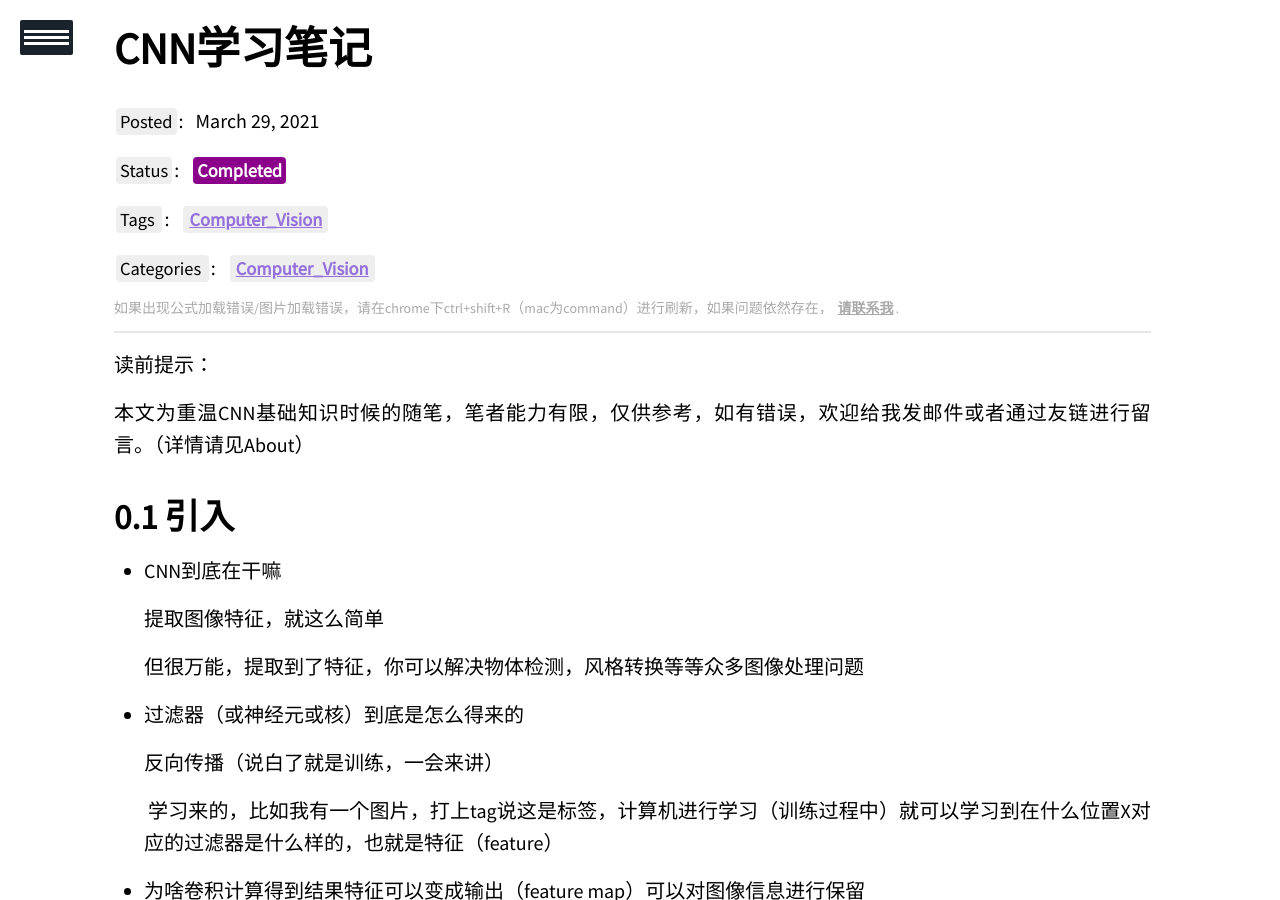
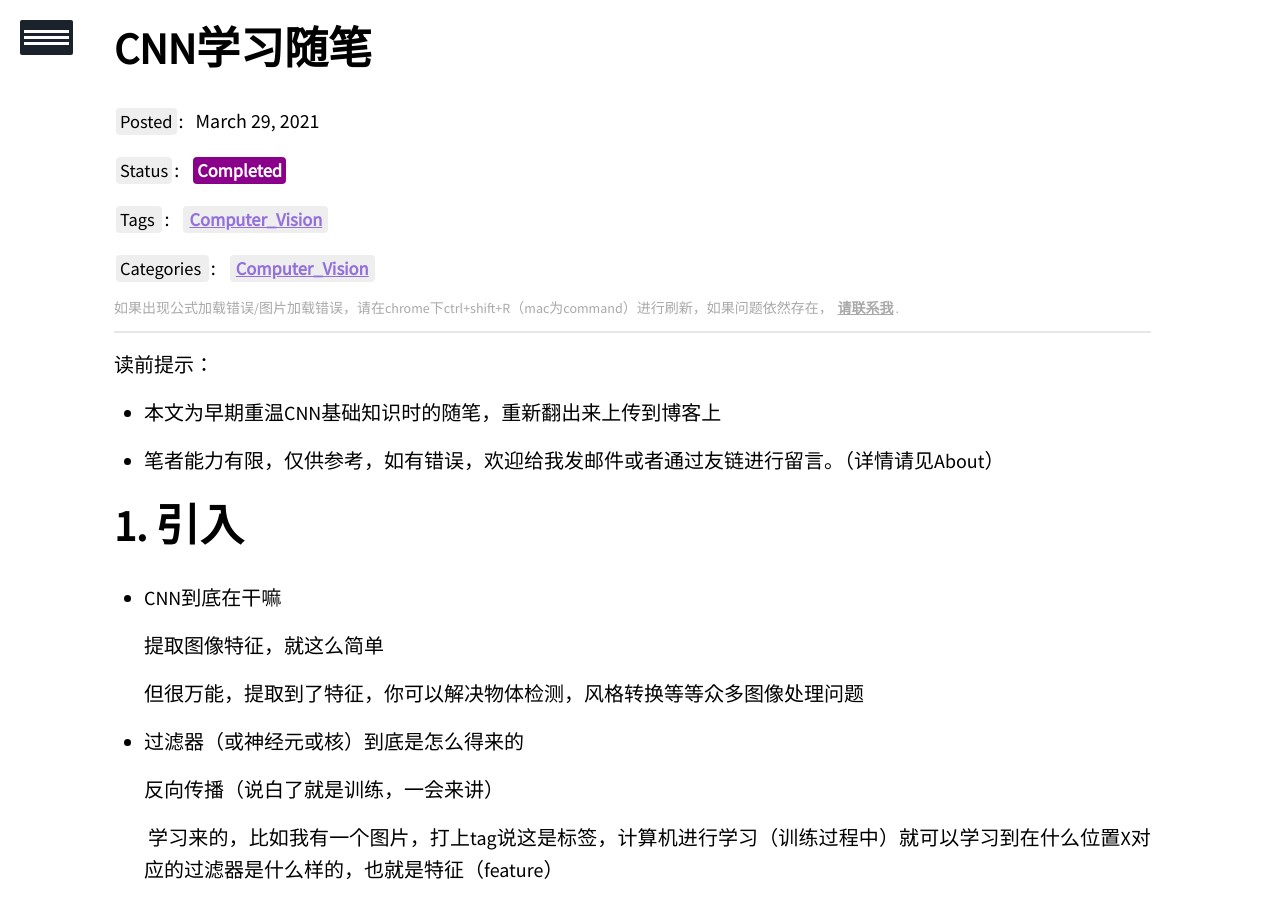
Before and after one commit to WangXiCindy/wangxicindy.github.io, a Jekyll site: the page built from _posts/2021-3-29-CNN学习随笔.md, in a window 1280 px wide and 900 px high. Built offline with Jekyll 4.4.1, drawn with Linux system fonts in a browser that asks for light colours; our own code applies the rules of GitHub Pages for plain Markdown files; formulas are drawn with MathJax 3; a script that is not in the unit is left out.

Commit message:
modify CNN note

```diff
--- a/_posts/2021-3-29-CNN学习笔记.md
+++ b/_posts/2021-3-29-CNN学习随笔.md
@@ -1,8 +1,8 @@
 ---
-title: CNN学习笔记
+title: CNN学习随笔
 status: Completed
 commentable: false
-Edit: 2020-3-29
+Edit: 2021-3-29
 mathjax: true
 mermaid: true
 tags: Computer_Vision
@@ -14,9 +14,11 @@ description: 本文系统性重温CNN时的随手笔记
 
 读前提示：
 
-本文为重温CNN基础知识时候的随笔，笔者能力有限，仅供参考，如有错误，欢迎给我发邮件或者通过友链进行留言。（详情请见About）
+- 本文为早期重温CNN基础知识时的随笔，重新翻出来上传到博客上
 
-## 引入
+- 笔者能力有限，仅供参考，如有错误，欢迎给我发邮件或者通过友链进行留言。（详情请见About）
+
+# 引入
 
 - CNN到底在干嘛
 
@@ -38,13 +40,13 @@ description: 本文系统性重温CNN时的随手笔记
 
   卷积层的输出
 
-## 结构
+# 结构
 
 典型结构：
 
 输入→卷积→ReLU→卷积→ReLU→池化→ReLU→卷积→ReLU→池化→全连接
 
-### 卷积层
+## 卷积层
 
 - 数学角度
   - 输入：32x32x3（RGB）的像素值数组
@@ -60,7 +62,7 @@ description: 本文系统性重温CNN时的随手笔记
 - 高层次角度
   - 特征（例如边缘，原色，曲线）标识符：每个过滤器
 
-### 非线性激活层（RELU）
+## 非线性激活层（RELU）
 
 - 干嘛：对之前的结果进行一个非线性的激活效应
   - 卷积层：原图运算多个卷积产生的一组线性激活效应
@@ -69,7 +71,7 @@ description: 本文系统性重温CNN时的随手笔记
 - 为啥：越接近1表示特征越关联，越靠近-1表示越不关联，所以为了电脑处理方便（你要知道处理图片任务多浪费时间和GPU资源啊），就会舍弃掉小于0的数据（直接变为0）
 - 结果：增加模型模型和整个神经网络的非线性特征，不会影响卷积层的感受野
 
-### 池化层（Pooling）
+## 池化层（Pooling）
 
 - 干嘛：减少数据量
 
@@ -89,22 +91,22 @@ description: 本文系统性重温CNN时的随手笔记
   - 权重参数减少到75%，降低计算成本
   - 控制过拟合
 
-### 全连接层
+## 全连接层
 
 - 干嘛：处理输入内容后，需要分类成N类
 - channel：通道
 - 用啥干：N维向量，其中每个数字都代表属于特定类别的概率（当然概率总和为1）
 - 咋干：找特征，根据权重，获得概率
 
-### Dropout层
+## Dropout层
 
 - 一般在训练层中使用
 - 干嘛：防止过拟合
 - 怎么敢：丢弃该层中一个随机的激活参数集（在前向传导的时候讲这些激活参数集设置为0）
 
-## 训练（反向传播）
+# 训练（反向传播）
 
-### 前向传导
+## 前向传导
 
 - 用啥干：32x32x3的数组训练图像
 
@@ -113,7 +115,7 @@ description: 本文系统性重温CNN时的随手笔记
   过滤器：随机初始化
 
 
-### 损失函数\后向传播\权重更新
+## 损失函数\后向传播\权重更新
 
 - 用啥干(常见损失函数)：MSE（均方误差，老朋友了，不多讲，看公式就懂了）
 
@@ -153,9 +155,9 @@ description: 本文系统性重温CNN时的随手笔记
       - $\frac{\partial e}{\partial a}=\frac{\partial e}{\partial c}\frac{\partial c}{\partial a}$
       - $\frac{\partial e}{\partial b}=\frac{\partial e}{\partial c}\frac{\partial c}{\partial b}+\frac{\partial e}{\partial d}\frac{\partial d}{\partial b}$
 
-## 细节
+# 细节
 
-### 卷积
+## 卷积
 
 - 参数
   - 步幅（stride）：过滤器移动的距离
@@ -177,6 +179,6 @@ description: 本文系统性重温CNN时的随手笔记
 
 - 结果：$O=\frac{(W-K+2P)}{S}+1$（S是步幅）
 
-### 选择超参数
+## 选择超参数
 
 - 如何选择：自己定，找到能创造出图像在何时尺度上抽象的正确组合
```
